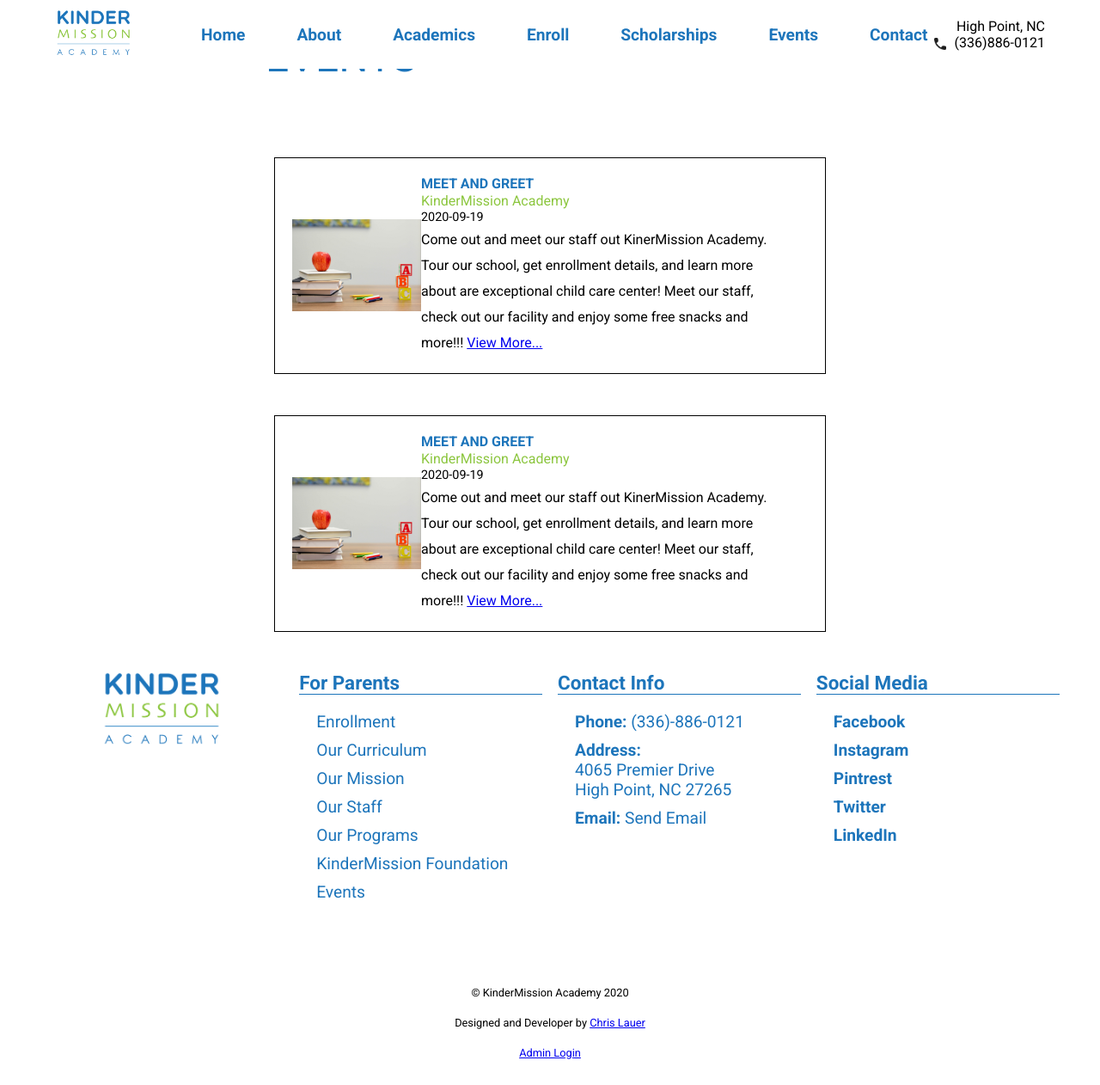
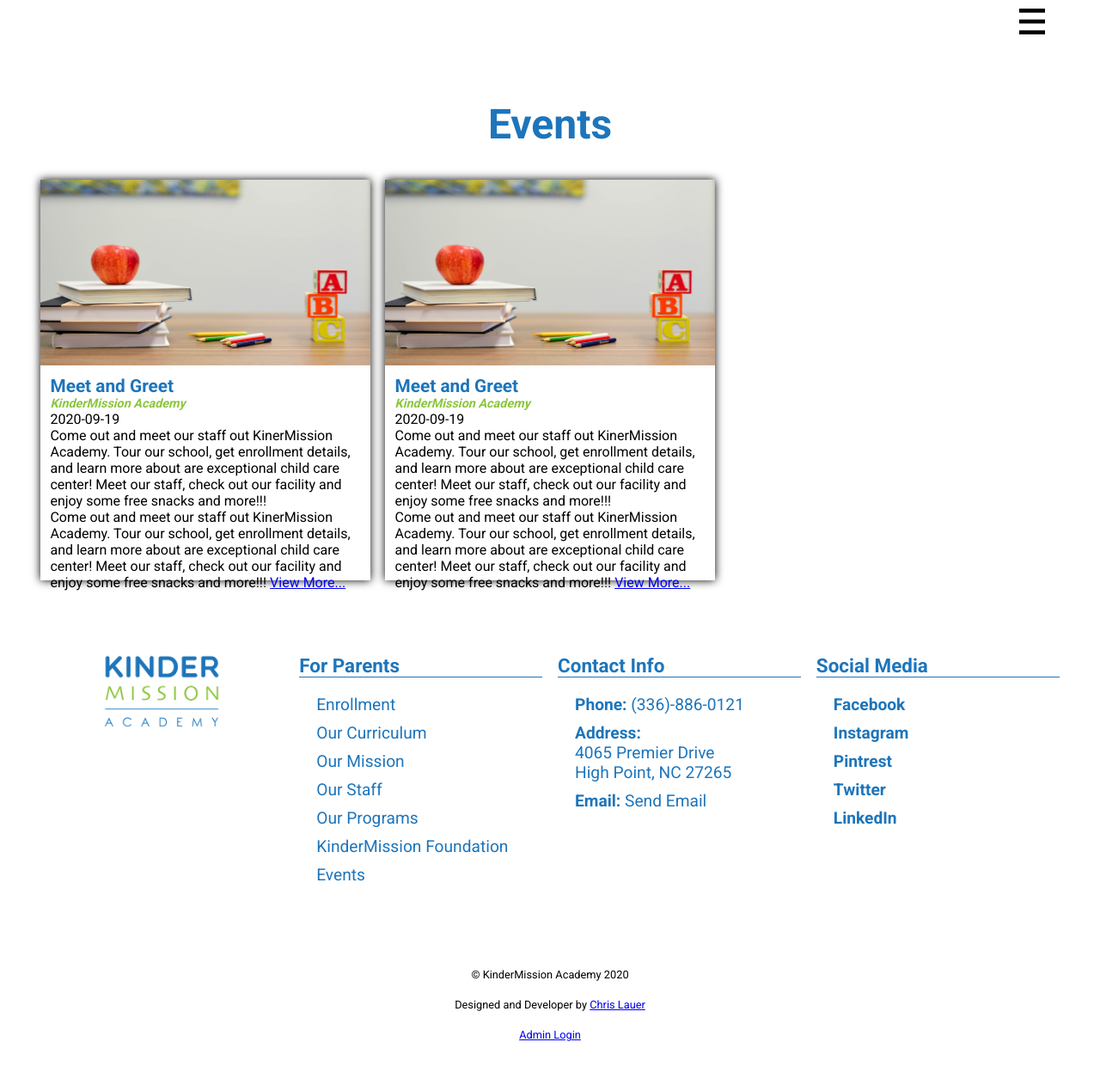
Before and after one commit to CALauer/KinderMission, a PHP site: page /view/events in a window 1280 px wide. Shown: the whole page at 86% size. After the commit the page ends 1211 px from the top, so only its background shows below. Run offline with PHP 8.4, Linux system fonts and the light colour scheme; data comes from the database, SQL or seed files in the repository.

Commit message:
Additional Responsiveness

```diff
--- /dev/null
+++ b/css/events/events.css
@@ -0,0 +1,60 @@
+.event-wrapper {
+    display: grid;
+    grid-template-areas: col col col;
+    grid-template-columns: 1fr 1fr 1fr;
+    padding: 3%;
+    padding-top: 80px;
+    }
+.events-h2 {
+    display: grid;
+    grid-column: 1 / span 3;
+    padding: 3%;
+    font-size: 3em;
+    color: rgb(29, 117, 187);
+}
+.event-card {
+    display: grid;
+    justify-self: center;
+    justify-content: center;
+    justify-items: center;
+    grid-template-areas: 'image' 'content';
+    grid-template-rows: 216px auto;
+    width: 384px;
+    box-shadow: 0px 0px 10px black;
+    }
+.event-card .image {
+    display: grid;
+    grid-area: image;
+
+    }
+.event-card .content {
+    display: grid;
+    grid-area: content;
+    justify-content: left;
+    width: 100%;
+    height: 250px;
+    padding: 3%;
+    }
+.event-title {
+    color: rgb(29, 117, 187);
+    font-weight: bold;
+    font-size: 1.3em;
+}
+.event-user {
+    color: rgb(140, 198, 63);
+    font-weight: bold;
+    font-size: .9em;
+    font-style: italic;
+}
+.event-date {
+
+}
+.event-image {
+    height: 216px;
+    width: 384px;
+}
+.event-card .content  ul li{
+    list-style-type: none;
+    padding: 0;
+    margin: 0;
+    }
--- a/css/global.css
+++ b/css/global.css
@@ -296,28 +296,8 @@
   margin-bottom: 16px;
   background: white;
 }
-.event-wrapper-sp {
-  display: grid;
-  margin: 0 auto;
-  grid-template-areas: 'image title'
-  'image user'
-  'image date'
-  'image content';
-  grid-template-columns: 25% 70%;
-  grid-template-rows: 20px 20px 20px auto;
-  width: 50%;
-  outline: 1px solid black;
-  padding: 20px;
-  margin-top: 50px;
-}
-.event-image {
-  grid-area: image;
-  align-self: center;
-  margin: auto;
-  justify-self: flex-start;
-  width: 100%;
 
-}
+
 .event-view-wrapper {
   display: grid;
     padding: 3%;
@@ -353,7 +333,6 @@
   color: rgb(29, 117, 187);
   align-content: flex-start;
   text-transform: uppercase;
-
 }
 .date {
   grid-area: date;
@@ -379,9 +358,6 @@
 section {
   display: grid;
 }
-
-
-
 
 .content-info h1 {
   font-size: 4em;
--- a/css/navbar.css
+++ b/css/navbar.css
@@ -17,6 +17,7 @@
     display: grid;
     width: 80%;
     justify-content: right;
+    align-content: center;
 }
 
 .nav ul{
@@ -59,3 +60,79 @@
     width: 90px;
     margin-right: 50px;
   }
+#contact-nav {
+      display: grid;
+}
+.mobile-menu{
+    display: none;
+}
+#hamburger-menu {
+    display: none;
+}
+  @media only screen and (max-width: 1400px) {
+    .nav {
+        display: grid;
+        height: 50px;
+        width: 100%;
+        grid-template-areas: 'auto';
+        grid-template-columns: 100%;;
+        align-content: center;
+        position: fixed;
+        background: white;
+    }
+    .nav > div:nth-child(1){
+        display: none;
+    }
+    .nav > div:nth-child(2){
+        width: 90%;
+    }
+    #contact-nav {
+        display: none;
+    }
+    .nav > div:nth-child(2) ul li{
+        justify-content: right;
+        justify-items: right;
+        margin: 0;
+    }
+    .nav > div:nth-child(2) ul{
+        display: grid;
+        justify-content: right;
+        justify-items: right;
+        width: 100%;
+
+    }
+    .hamburger-menu {
+        display: grid;
+        width: 30px;
+    }
+    #hamburger-menu {
+        display: grid;
+    }
+  .mobile-menu {
+    display: grid;
+    position: absolute;
+    margin-top: -500px;
+    padding-top: 20px;
+    padding-bottom: 20px;
+    background: rgb(29, 117, 187);
+    z-index: 1;
+    grid-template-columns: 100%;
+    justify-content:right;
+    justify-self: right;
+    width: 100%;
+    right: 0;
+  }
+  .mobile-menu > div{
+    display: grid;
+    width: 90%;
+    justify-content: right;
+  }
+  .mobile-menu ul{
+    list-style-type: none;
+    color: white;
+  }
+  .mobile-menu a{
+    text-decoration: none;
+    color: white;
+  }
+}
--- a/includes/header.php
+++ b/includes/header.php
@@ -11,6 +11,7 @@
     <link rel="stylesheet" href="../css/enrollment/enrollment.css" />
     <link rel="stylesheet" href="../css/about/about.css" />
     <link rel="stylesheet" href="../css/contact/contact.css" />
+    <link rel="stylesheet" href="../css/events/events.css" />
     <link href="https://fonts.googleapis.com/css2?family=Roboto:wght@400;700&display=swap" rel="stylesheet">
     <!-- <link rel="shortcut icon" href="../../portfolio_images-assets/cl_logo_big.png" type="image/x-icon" /> -->
     <title>KinderMission Academy</title>
@@ -40,6 +41,7 @@
         else {
             echo '
             <div class="nav">
+
             <div>
                 <ul>
                     <li><img src="../KinderMission-assets/KMA.png" alt="KMA" class="logo-menu" />
@@ -54,12 +56,26 @@
                 </ul>
                 </div>
             <div>
-                <ul>
+                <ul id="contact-nav">
                     <li>High Point, NC</li>
                     <li><img src="../KinderMission-assets/phone.png" class="phone" />(336)886-0121</li>
                 </ul>
+                <ul>
+                <li><img src="../KinderMission-assets/hamburger-menu.svg" class="hamburger-menu" id="hamburger-menu" /></li>
+            </ul>
             </div>
             </div>
+            <div class="mobile-menu">
+            <div>
+                <ul>
+                <li><a href="#">Test</a></li>
+                <li><a href="#">Test</a></li>
+                <li><a href="#">Test</a></li>
+                <li><a href="#">Test</a></li>
+                <li><a href="#">Test</a></li>
+                </ul>
+            </div>
+        </div>
 ';
         }
 
--- a/scripts/script.js
+++ b/scripts/script.js
@@ -6,19 +6,20 @@
 	});
 });
 
-$(document).scroll(function () {
-
-
-});
-// $(window).scroll(function(){
-// 	var scrollPos = $(document).scrollTop();
-// 	if (scrollPos >= 0 ) {
-// 		$(".nav").animate({height: "80px"}, 200);
-// 		console.log(scrollPos);
-// 		return;
-
-
-// 		return;
-
-// 	}
-// });
+$('#hamburger-menu').on('click', function() {
+	var x = $('.mobile-menu');
+	if (x.css('margin-top' = )) == "-500px") {
+		$('.mobile-menu').animate({marginTop: "50px"}, 500);
+	}
+		else {
+			$('.mobile-menu').animate({marginTop: "-500px"}, 500);
+		}
+	})
+	// function myFunction() {
+	// 	var x = document.getElementById("myLinks");
+	// 	if (x.style.display === "block") {
+	// 	  x.style.display = "none";
+	// 	} else {
+	// 	  x.style.display = "block";
+	// 	}
+	//   }
--- a/view/contact.php
+++ b/view/contact.php
@@ -8,6 +8,8 @@
         <h2>Contact Us</h2>
         <h3>How can we help?</h3>
     </div>
+    <div>
+    </div>
 </div>
 <?php
 require "../includes/footer.php";
--- a/view/enrollment.php
+++ b/view/enrollment.php
@@ -67,7 +67,6 @@
             <input type="submit" class="submit-btn" value="Submit Request">
         </form>
     </div>
-    <div></div>
 </div>
 <?php
 require "../includes/footer.php";
--- a/view/events.php
+++ b/view/events.php
@@ -1,9 +1,10 @@
 <?php
 include '../includes/config.php';
 include '../includes/header.php';
-echo '<div class="content-wrapper-sp"><h2 class="content-h2">Events</h2></div>';
+
+echo '<div class="event-wrapper"><h2 class="events-h2">Events</h2>';
 if ($conn->connect_error) {
-  die("Connection failed: " . $conn->connect_error);
+  die("Connection failed:" . $conn->connect_error);
 }
 
 $sql = "SELECT id, title, username, image, date, intro FROM events";
@@ -13,16 +14,21 @@
 
   while($row = $result->fetch_assoc()) {
     $image = $row["image"];
-    echo "<div class='event-wrapper-sp'>" .
-    "<div class='event-image '><img src='../uploads/$image' class='event-image'/></div>" .
-    "<div class='title'>" . $row["title"] . "</div>" .
-    "<div class='username'>" . $row["username"] . "</div>" .
-    "<div class='date'>" . $row["date"] . "</div>" .
-    "<div class='event-content'>" . $row["intro"] . " <a href='eventview?id=".$row["id"]."'> " . "View More...</a>" .
-    "</div></div>";
+    echo
+    "<div class='event-card'>" .
+    "<div class='image'><img src='../uploads/$image' class='event-image' /></div>" .
+    "<div class='content'><ul><li class='event-title'>" . $row["title"] . "</li>" .
+    "<li class='event-user'>" . $row["username"] . "</li>" .
+    "<li>" . $row["date"] . "</li>" .
+    "<li>" . $row["intro"] . "</li>" .
+    "<li>" . $row["intro"] . " <a href='eventview?id=".$row["id"]."'> " . "View More...</a></li></ul></div></div>";
+
   }
+  echo '</div>';
+
+
 } else {
-  echo "<div class='event-wrapper-sp'><h1>No Events Added</h1></div>";
+  echo "<div class='event-wrapper'><h1>No Events Added</h1></div>";
 
 }
 $conn->close();
```
Also changed, not shown: css/enrollment/enrollment.css (+20 -19 lines), KinderMission-assets/KMA_Logo.png (added), KinderMission-assets/hamburger-menu.svg (added), 1 other file.
